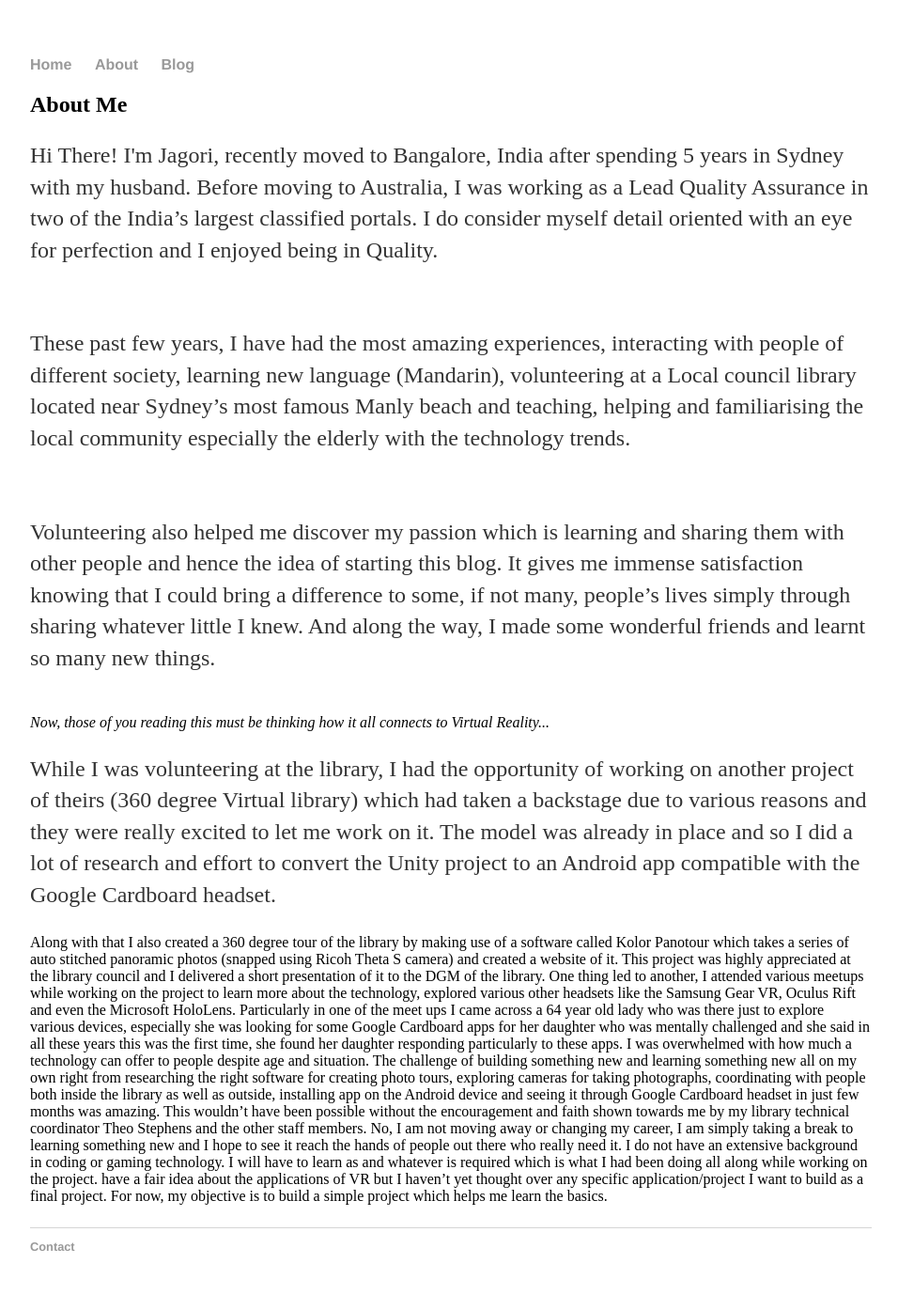
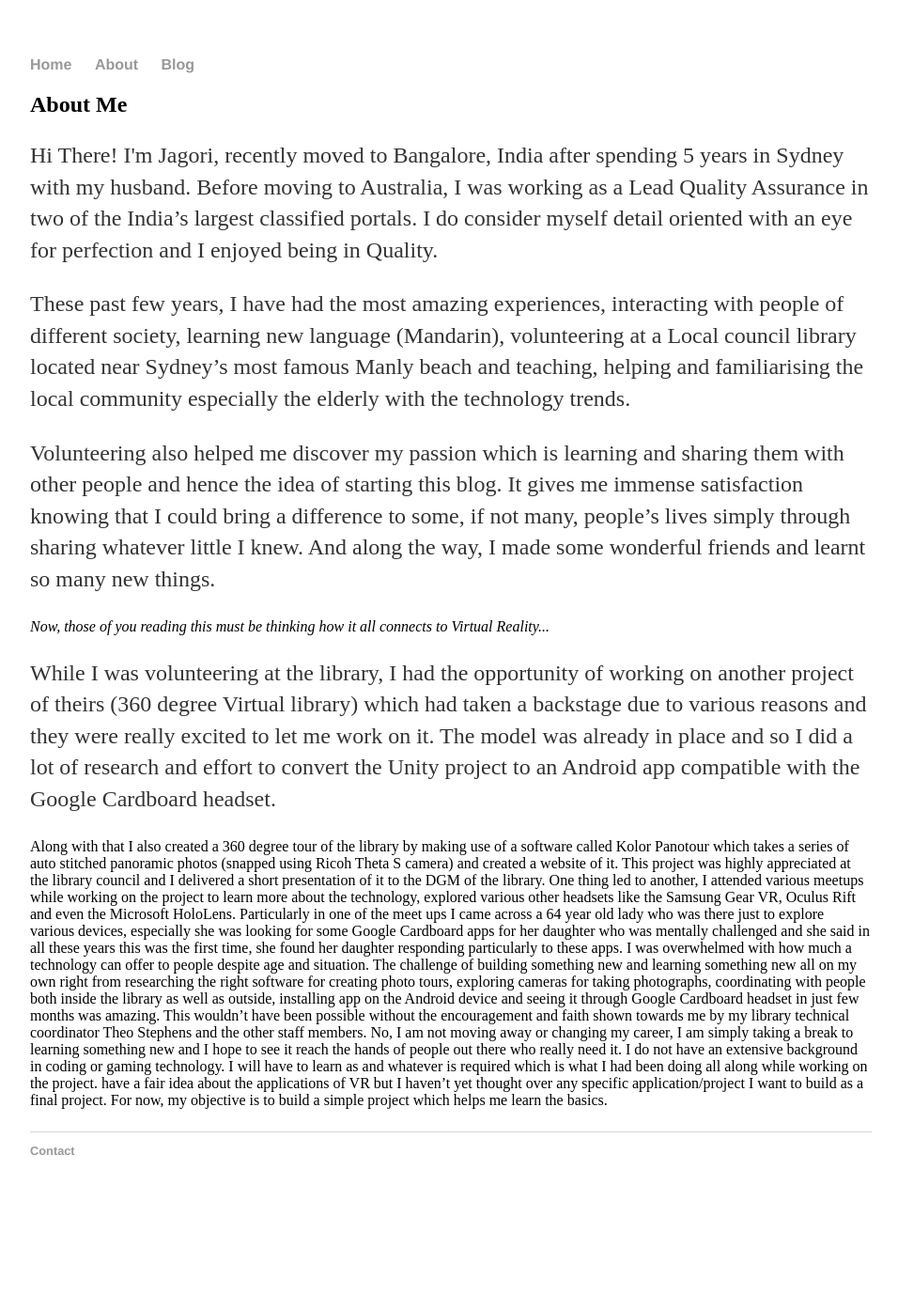
Before and after one commit to jagorisamajdar/jagorisamajdar.github.io, a Jekyll site: the page built from about/index.html, in a window 1280 px wide. Shown: the whole page at 94% size, without its empty margins (160-1116 px from the left). Built offline with Jekyll 4.4.1, drawn with Linux system fonts in a browser that asks for light colours; after the commit the page ends 1292 px from its top, so only the background shows below that.

```diff
--- a/about/index.html
+++ b/about/index.html
@@ -6,17 +6,17 @@ title: About Me
   <h2>{{page.title}}</h2>
 <p>Hi There! I'm Jagori, recently moved to Bangalore, India after spending 5 years in Sydney with my husband. Before moving to Australia, I
 was working as a Lead Quality Assurance in two of the India’s largest classified portals. I do consider myself detail oriented with an eye for
-perfection and I enjoyed being in Quality.</p><br>
+perfection and I enjoyed being in Quality.</p>
 <p>These past few years, I have had the most amazing experiences, interacting with people of different society, learning new
 language (Mandarin), volunteering at a Local council library located near Sydney’s most famous Manly beach and teaching, helping and familiarising the local
-community especially the elderly with the technology trends.</p><br>
+community especially the elderly with the technology trends.</p>
 <p>Volunteering also helped me discover my passion which is learning and sharing them with other people and hence the idea of starting this blog.
 It gives me immense satisfaction knowing that I could bring a difference to some, if not many, people’s lives simply through sharing
-whatever little I knew. And along the way, I made some wonderful friends and learnt so many new things.</p><br>
+whatever little I knew. And along the way, I made some wonderful friends and learnt so many new things.</p>
 <em>Now, those of you reading this must be thinking how it all connects to Virtual Reality...</em>
 <p>While I was volunteering at the library, I had the opportunity of working on another project of theirs (360 degree Virtual library) which had taken a backstage due to various reasons and they were
 really excited to let me work on it. The model was already in place and so I did a lot of research and effort to convert the Unity project to an Android app
-  compatible with the Google Cardboard headset.</p>
+compatible with the Google Cardboard headset.</p>
 Along with that I also created a 360 degree tour of the library by making use of a software called Kolor Panotour which takes a series
 of auto stitched panoramic photos (snapped using Ricoh Theta S camera) and created a website of it. This project was highly appreciated at the library
 council and I delivered a short presentation of it to the DGM of the library.
```
